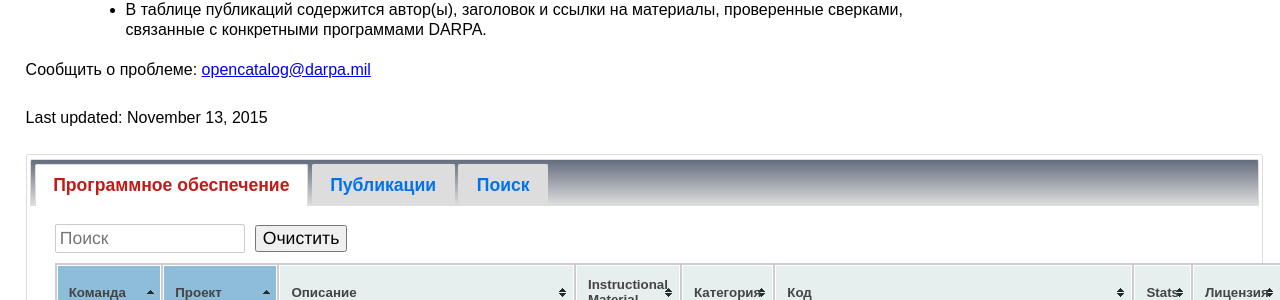
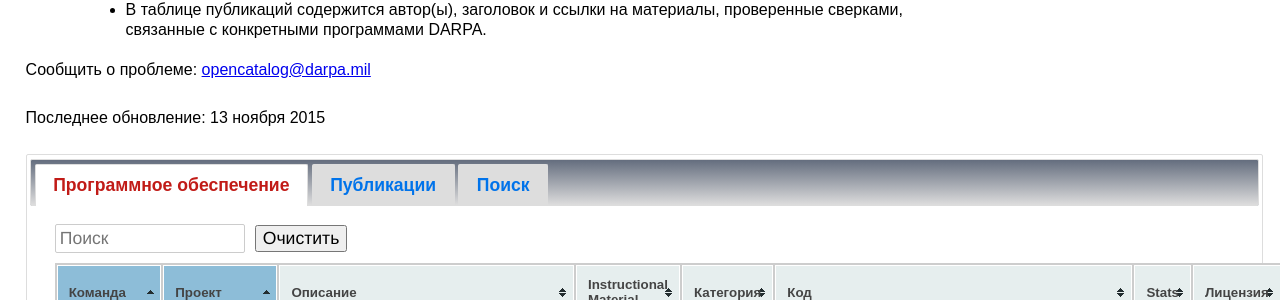
Before and after one commit to kant2002/darpa-ru, a Jekyll site: the page built from ru/XDATA.html, in a window 1280 px wide and 900 px high, scrolled down 428 px. Shown: the part 151-451 px from the top of the window. Built offline with Jekyll 4.4.1, drawn with Linux system fonts in a browser that asks for light colours.

Commit message:
New translations XDATA.html (Russian)

```diff
--- a/ru/XDATA.html
+++ b/ru/XDATA.html
@@ -14,7 +14,7 @@
       <ul>
         <li>В таблице публикаций содержится автор(ы), заголовок и ссылки на материалы, проверенные сверками, связанные с конкретными программами DARPA.</li></ul>
       <p>Сообщить о проблеме: <a href="mailto:opencatalog@darpa.mil">opencatalog@darpa.mil</a></p>
-      <p>Last updated: November 13, 2015</p></div>
+      <p>Последнее обновление: 13 ноября 2015</p></div>
 <div class='right-image'><img src="XDATA-image.png"/></div><div id='dialog'></div>
 
       <div id='tabs' class='table-tabs'>
@@ -937,7 +937,7 @@
 </tr>
 <tr>
   <td class='team'>IBM Research<a name='IBM Research'></a></td>
-<td class='title'>Highly Scalable Linear Time Estimation of Spectrograms - A Tool for Very Large Scale Data Analysis</td>  <td class='link'>Not Yet Published</td>
+<td class='title'>Highly Scalable Linear Time Estimation of Spectrograms - A Tool for Very Large Scale Data Analysis</td>  <td class='link'>Еще не опубликовано</td>
 </tr>
 <tr>
   <td class='team'>IBM Research<a name='IBM Research'></a></td>
@@ -949,7 +949,7 @@
 </tr>
 <tr>
   <td class='team'>IBM Research<a name='IBM Research'></a></td>
-<td class='title'>Sketching Structured Matrices for Faster Nonlinear Regression</td>  <td class='link'>Not Yet Published</td>
+<td class='title'>Sketching Structured Matrices for Faster Nonlinear Regression</td>  <td class='link'>Еще не опубликовано</td>
 </tr>
 <tr>
   <td class='team'>IBM Research<a name='IBM Research'></a></td>
@@ -1041,7 +1041,7 @@
 </tr>
 <tr>
   <td class='team'>MDA Information Systems, Inc.<a name='MDA Information Systems, Inc.'></a>, University of Southern California/Information Sciences Institute<a name='University of Southern California/Information Sciences Institute'></a></td>
-<td class='title'>Configuration of Workflows</td>  <td class='link'>Not Yet Published</td>
+<td class='title'>Configuration of Workflows</td>  <td class='link'>Еще не опубликовано</td>
 </tr>
 <tr>
   <td class='team'>MDA Information Systems, Inc.<a name='MDA Information Systems, Inc.'></a>, University of Southern California/Information Sciences Institute<a name='University of Southern California/Information Sciences Institute'></a></td>
@@ -1101,7 +1101,7 @@
 </tr>
 <tr>
   <td class='team'>Scientific Systems Company, Inc.<a name='Scientific Systems Company, Inc.'></a>, MIT<a name='MIT'></a>, University of Louisville<a name='University of Louisville'></a></td>
-<td class='title'>Advanced Machine Learning and Statistical Inference Approaches for Big Data Analytics and Information Fusion</td>  <td class='link'>Not Yet Published</td>
+<td class='title'>Advanced Machine Learning and Statistical Inference Approaches for Big Data Analytics and Information Fusion</td>  <td class='link'>Еще не опубликовано</td>
 </tr>
 <tr>
   <td class='team'>Sotera Defense Solutions, Inc.<a name='Sotera Defense Solutions, Inc.'></a></td>
@@ -1181,7 +1181,7 @@
 </tr>
 <tr>
   <td class='team'>The New School<a name='The New School'></a></td>
-<td class='title'>IAM - Incremental Agent-Based Mapping</td>  <td class='link'>Not Yet Published</td>
+<td class='title'>IAM - Incremental Agent-Based Mapping</td>  <td class='link'>Еще не опубликовано</td>
 </tr>
 <tr>
   <td class='team'>The New School<a name='The New School'></a></td>
@@ -1189,7 +1189,7 @@
 </tr>
 <tr>
   <td class='team'>The New School<a name='The New School'></a></td>
-<td class='title'>Design Methodology of the XDATA Program</td>  <td class='link'>Not Yet Published</td>
+<td class='title'>Design Methodology of the XDATA Program</td>  <td class='link'>Еще не опубликовано</td>
 </tr>
 <tr>
   <td class='team'>The New School<a name='The New School'></a></td>
@@ -1317,7 +1317,7 @@
 </tr>
 <tr>
   <td class='team'>Jet Propulsion Laboratory<a name='Jet Propulsion Laboratory'></a></td>
-<td class='title'>Ashok Meena View Presentation, AGU Fall Meeting 2013 Presentations</td>  <td class='link'>Not Yet Published</td>
+<td class='title'>Ashok Meena View Presentation, AGU Fall Meeting 2013 Presentations</td>  <td class='link'>Еще не опубликовано</td>
 </tr>
 <tr>
   <td class='team'>Stanford<a name='Stanford'></a></td>
```
Also changed, not shown: other parts of ru/XDATA.html (+1 -1 lines).
